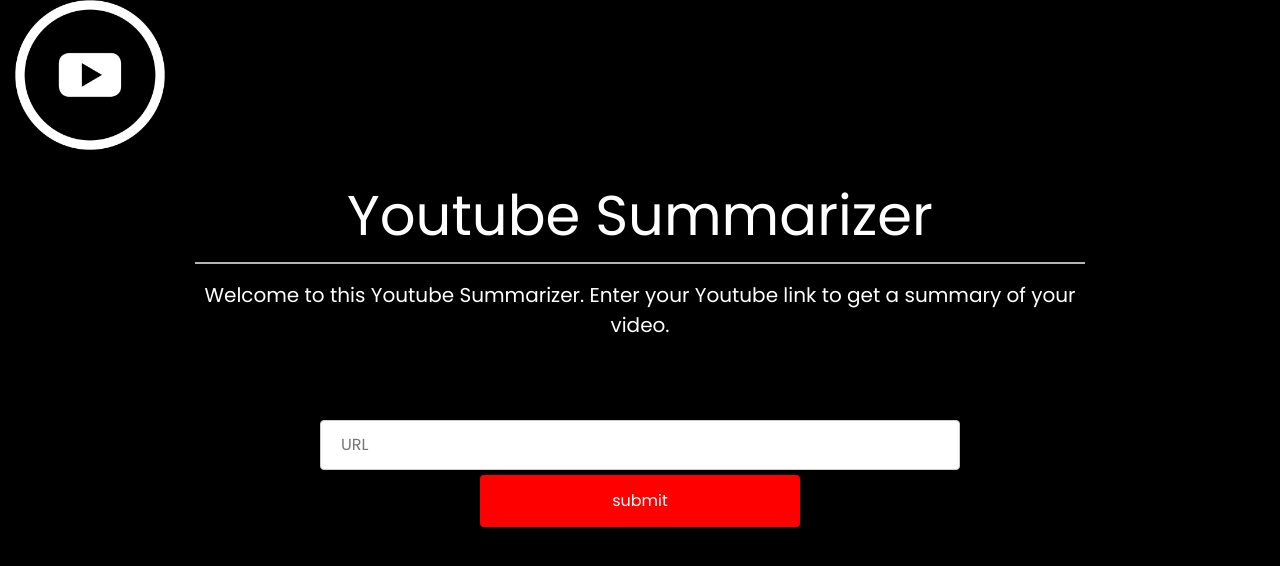
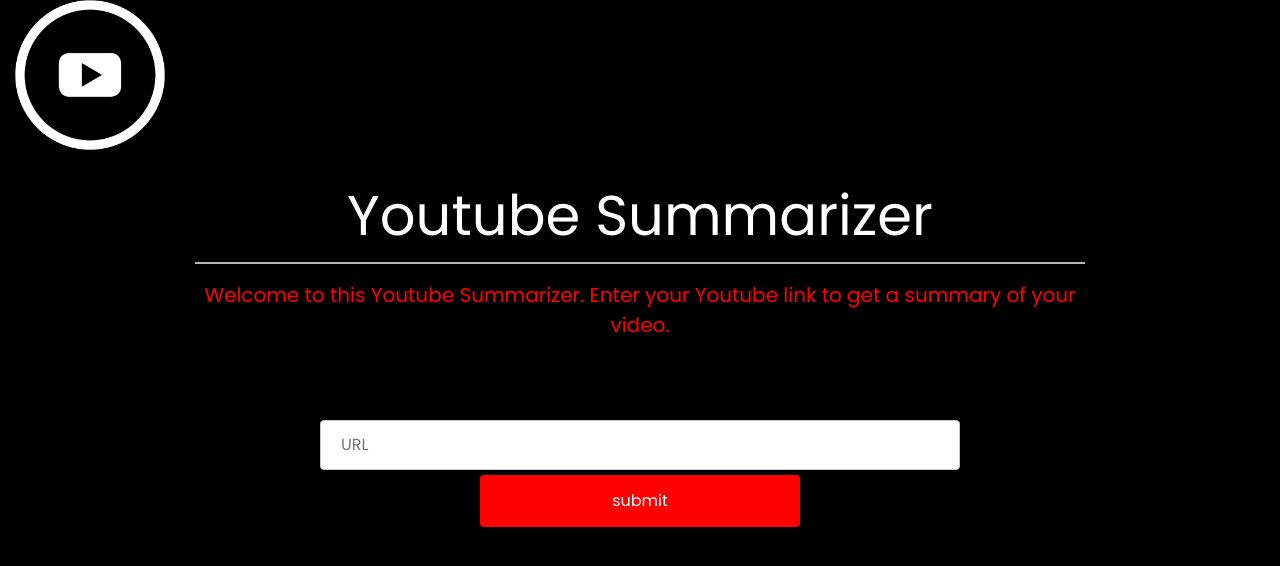
Before and after one commit to mkahoush-dev/Youtube-Summerizer, a Flask app: page / in a window 1280 px wide. Shown: the top 566 px of the page. Run offline with Flask 2, Linux system fonts and the light colour scheme; some libraries are stand-ins or nearby versions.

Commit message:
Added bugs

```diff
--- a/Summarize.py
+++ b/Summarize.py
@@ -2,7 +2,7 @@ import NLP
 import re
 from youtube_transcript_api import YouTubeTranscriptApi
 def transcribe (youtube_url):
-    api_key = 'AIzaSyCyxIlwMmP2PoqyWbnpTuLHn0pH0toKDjA'
+    api_key = ''
     regex = re.compile(r'(https?://)?(www\.)?(youtube|youtu|youtube-nocookie)\.(com|be)/(watch\?v=|embed/|v/|.+\?v=)?(?P<id>[A-Za-z0-9\-=_]{11})')
 
     match = regex.match(youtube_url)
--- a/static/css/style.css
+++ b/static/css/style.css
@@ -8,7 +8,7 @@ html, body{
   background-color: black;
 }
 p {
- color: white;
+ color: red;
 }
 input[type=text], select {
   display: block;
```
